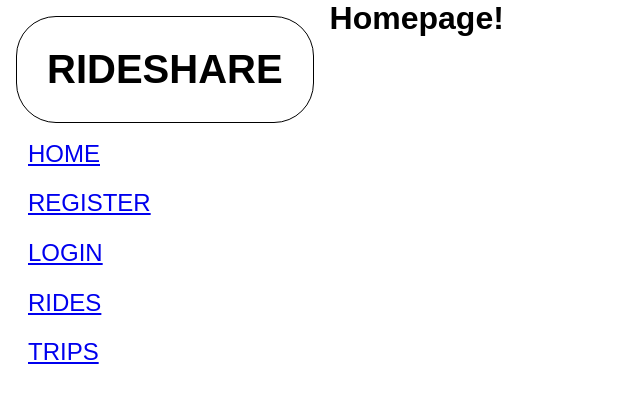
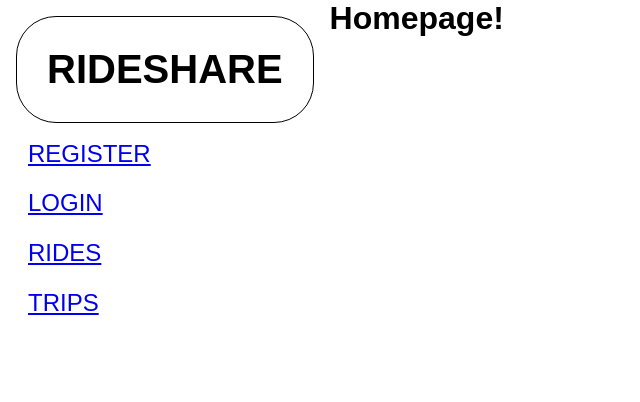
Before and after one commit to nchau3/RideShare, a React (Create React App) app in the folder client/: page / in a window 1280 px wide. Shown: the top 402 px of the page, without its empty margins (0-640 px from the left). Built offline with nearby package versions, Linux system fonts and the light colour scheme.

Commit message:
remove home from navbar, add test styling for selected menu item

```diff
--- a/client/src/components/NavBar.js
+++ b/client/src/components/NavBar.js
@@ -10,19 +10,16 @@ export default function NavBar() {
       <h1 className="logo">RIDESHARE</h1>
       <ul>
         <li>
-          <NavLink to="/">HOME</NavLink>
+          <NavLink to="/register" activeClassName="selected">REGISTER</NavLink>
         </li>
         <li>
-          <NavLink to="/register">REGISTER</NavLink>
+          <NavLink to="/login" activeClassName="selected">LOGIN</NavLink>
         </li>
         <li>
-          <NavLink to="/login">LOGIN</NavLink>
+          <NavLink to="/rides" activeClassName="selected">RIDES</NavLink>
         </li>
         <li>
-          <NavLink to="/rides">RIDES</NavLink>
-        </li>
-        <li>
-          <NavLink to="/trips">TRIPS</NavLink>
+          <NavLink to="/trips" activeClassName="selected">TRIPS</NavLink>
         </li>
       </ul>
     </nav>
--- a/client/src/components/styles/navbar.scss
+++ b/client/src/components/styles/navbar.scss
@@ -22,6 +22,10 @@ nav {
       text-decoration: none;
     }
 
+    .selected {
+      color: green;
+    }
+
   }
 
 }
```
